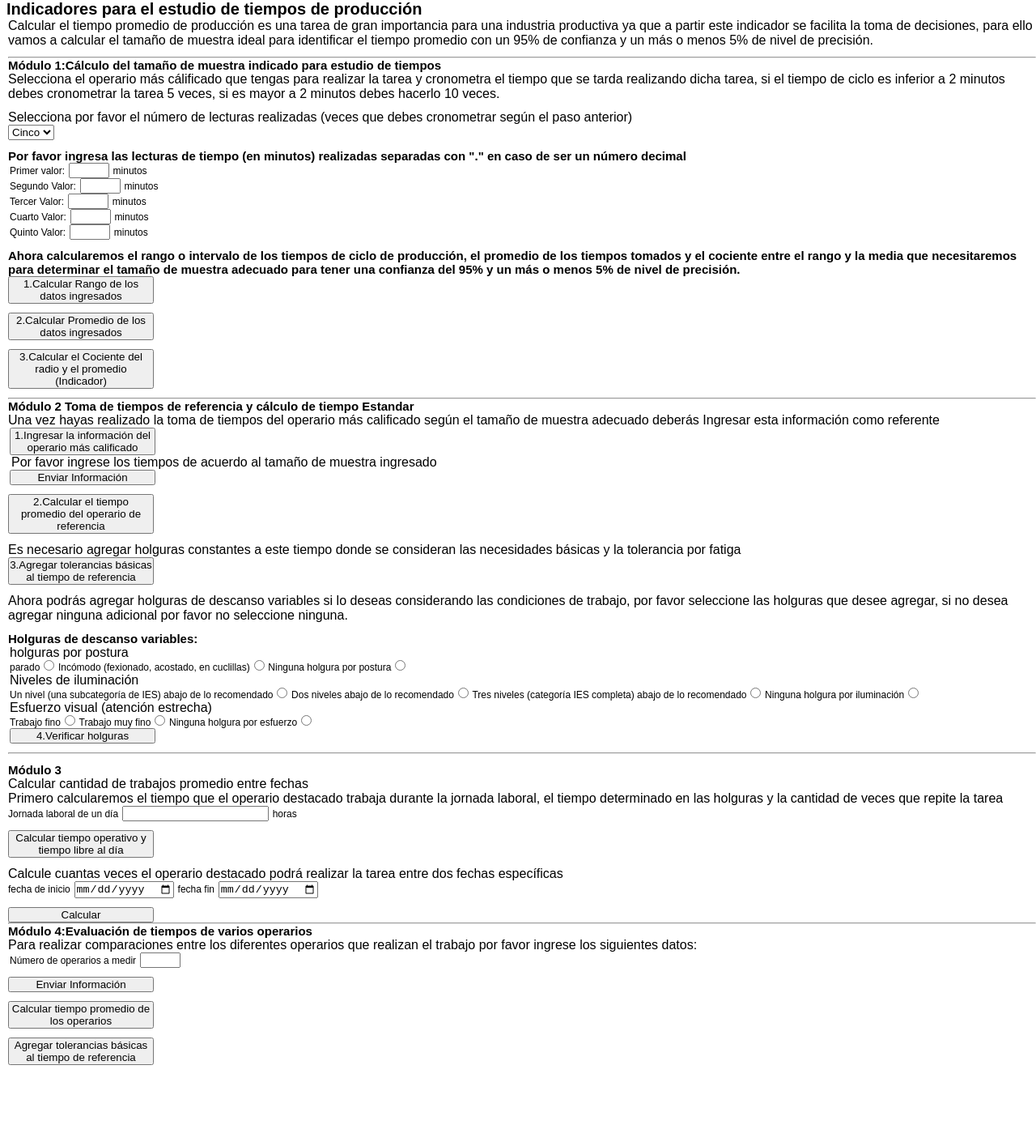
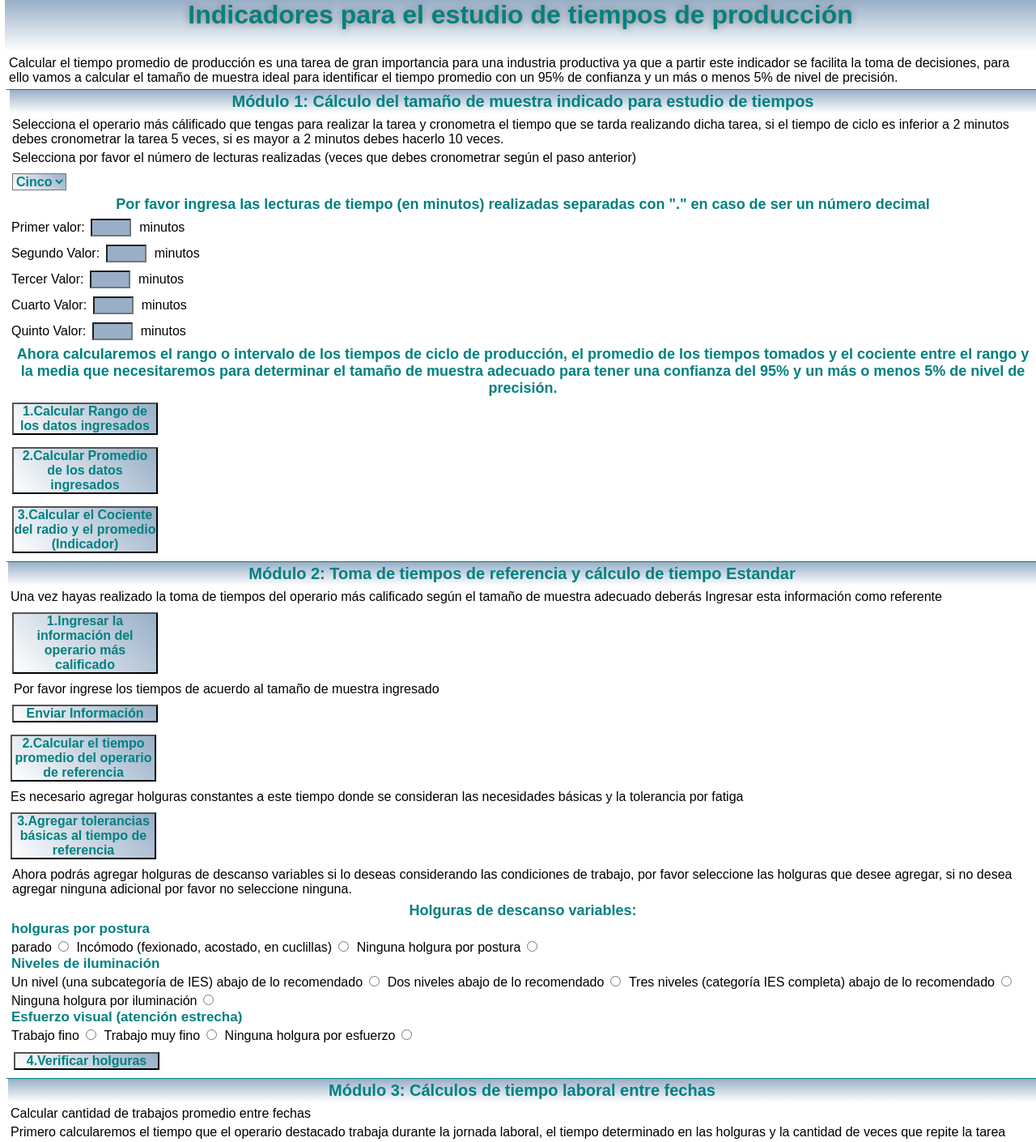
Before and after one commit to maribedaris/Proyecto_Metodos_Tiempos, a website: page index.html in a window 1280 px wide. Shown: the top 1410 px of the page at 81% size. Before the commit the page ends 1326 px from the top, so only its background shows below. Drawn offline with nearby package versions, Linux system fonts and the light colour scheme; a script that the page names is missing.

Commit message:
Se agregó estilos al sitio usando SASS

```diff
--- a/index.html
+++ b/index.html
@@ -5,36 +5,35 @@
     <meta http-equiv="X-UA-Compatible" content="IE=edge">
     <meta name="viewport" content="width=device-width, initial-scale=1.0">
     <title>Simulador Calculadora de tiempos de producción</title>
-    <link rel="stylesheet" href="./style.css">
+    <link rel="stylesheet" href="./estilos/destino.css">
 </head>
 <body>
     <header>
             <h1>Indicadores para el estudio de tiempos de producción</h1>
     </header>
     <main>
-        <section>
         <p>Calcular el tiempo promedio de producción es una tarea de gran importancia para
             una industria productiva ya que a partir este indicador se facilita la toma de decisiones,
             para ello vamos a calcular el tamaño de muestra ideal para identificar el tiempo promedio con un
             95% de confianza y un más o menos 5% de nivel de precisión.
-            </p><br><hr>
-            <h2>Módulo 1:Cálculo del tamaño de muestra indicado para estudio de tiempos</h2>
+        </p>
+        <section class="mod1">
+        <div>
+            <h2>Módulo 1: Cálculo del tamaño de muestra indicado para estudio de tiempos</h2>
             <p>Selecciona el operario más cálificado que tengas para realizar la tarea y cronometra
                 el tiempo que se tarda realizando dicha tarea, si el tiempo de ciclo es inferior a 2 minutos
                 debes cronometrar la tarea 5 veces, si es mayor a 2 minutos debes hacerlo 10 veces.
             </p>
-            <br>
             <p>Selecciona por favor el número de lecturas realizadas (veces que debes cronometrar
                 según el paso anterior)</p>
             <select name="times" id="times">
                 <option value="five">Cinco</option>
                 <option value="ten">Diez</option>
             </select>
-        </section>
-        <br>
-        <section>
-            <h2>Por favor ingresa las lecturas  de tiempo (en minutos) realizadas separadas con "." en caso de ser un número decimal
-            </h2>
+        </div>
+        <div>
+            <h3>Por favor ingresa las lecturas  de tiempo (en minutos) realizadas separadas con "." en caso de ser un número decimal
+            </h3>
             <div>
                 <span>Primer valor:</span>
                 <input type="number" id="value1" style="width : 50px"/>
@@ -85,30 +84,30 @@
                 <input type="number" id="value10" style="width : 50px"/>
                 <span>minutos</span>
             </div>
-    </section><br>
-    <section>
-            <h2>Ahora calcularemos el rango o intervalo de los tiempos de ciclo de producción, el
+        </div>
+        <div>
+            <h3>Ahora calcularemos el rango o intervalo de los tiempos de ciclo de producción, el
                 promedio de los tiempos tomados y el cociente entre el rango y la media que necesitaremos
                 para determinar el tamaño de muestra adecuado para tener una confianza del 95%
                 y un más o menos 5% de nivel de precisión.
-            </h2>
+            </h3>
             <button id="submitRange" href="#" style="width : 180px"
                 >1.Calcular Rango de los datos ingresados
             </button>
-            <p id="rangeText"></p><br>
+            <p id="rangeText"></p>
             <button id="submitProm" href="#" style="width : 180px"
                 >2.Calcular Promedio de los datos ingresados
             </button>
-            <p id="promText"></p><br>
+            <p id="promText"></p>
             <button id="submitInd" href="#" style="width : 180px"
                 >3.Calcular el Cociente del radio y el promedio (Indicador)
             </button>
-            <p id="indicatorText"></p><br>
+            <p id="indicatorText"></p>
             <p id="tamMuestraText"></p>
+        </div>
     </section>
-    <section>
-        <hr>
-        <h2>Módulo 2 Toma de tiempos de referencia y cálculo de tiempo Estandar</h2>
+    <section class="mod2">
+        <h2>Módulo 2: Toma de tiempos de referencia y cálculo de tiempo Estandar</h2>
         <p>Una vez hayas realizado la toma de tiempos del operario más calificado
             según el tamaño de muestra adecuado deberás Ingresar esta información como referente
         </p>
@@ -137,27 +136,25 @@
         </div>
         <p id="datosIngresados"></p>
         <p id="tiemposTexto"></p>
-        <div id="tiemposIngresados">
-        </div><br>
+        <div id="tiemposIngresados"></div>
         <button id="calcTimePromRef" href="#" style="width : 180px"
             >2.Calcular el tiempo promedio del operario de referencia
         </button>
-        <p id="promTimeRef"></p><br>
+        <p id="promTimeRef"></p>
         <p>Es necesario agregar holguras constantes a este tiempo donde se consideran las necesidades básicas
             y la tolerancia por fatiga </p>
         <button id="calcTimeEstandRef" href="#" style="width : 180px"
             >3.Agregar tolerancias básicas al tiempo de referencia
         </button>
-        <p id="estandTimeRef"></p><br>
-    </section>
-    <section>
+        <p id="estandTimeRef"></p>
+        <div>
                 <p>Ahora podrás agregar holguras de descanso variables si lo deseas
                     considerando las condiciones de trabajo, por favor seleccione las holguras que desee agregar,
                     si no desea agregar ninguna adicional por favor no seleccione ninguna.
-            </p><br>
-            <h2>Holguras de descanso variables:</h2>
+                </p>
+                <h3>Holguras de descanso variables:</h3>
                 <div>
-                <p>holguras por postura</p>
+                    <h4>holguras por postura</h4>
                     <span>parado</span>
                     <input type="radio" id="radioPost1" name="postura" value="parado" class="holguraVar"/>
                     <span>Incómodo (fexionado, acostado, en cuclillas)</span>
@@ -166,7 +163,7 @@
                     <input type="radio"  id="radioPost3" name="postura" value="ninguna" class="holguraVar"/>
                 </div>
                 <div>
-                <p>Niveles de iluminación</p>
+                    <h4>Niveles de iluminación</h4>
                     <span>Un nivel (una subcategoría de IES) abajo de lo recomendado</span>
                     <input type="radio" id="radioLuz1" name="luz" value="luz1" class="holguraVar"/>
                     <span>Dos niveles abajo de lo recomendado</span>
@@ -177,7 +174,7 @@
                     <input type="radio"  id="radioLuz4" name="luz" value="ninguna" class="holguraVar"/>
                 </div>
                 <div>
-                <p>Esfuerzo visual (atención estrecha)</p>
+                    <h4>Esfuerzo visual (atención estrecha)</h4>
                     <span>Trabajo fino</span>
                     <input type="radio" id="radiofino1" name="esfuerzo" value="fino1" class="holguraVar"/>
                     <span>Trabajo muy fino</span>
@@ -190,33 +187,33 @@
                     <button  href="#" style="width : 180px" id="calcTimeEstandRefFinal"
                         >4.Verificar holguras
                     </button>
-                <p id="estandTimeRefFinal"></p><br>
+                    <p id="estandTimeRefFinal"></p>
                 </div>
-            <hr>
-    </section><br>
-    <section>
-        <h2>Módulo 3</h2>
+        </div>
+    </section>
+    <section class="mod3">
+        <h2>Módulo 3: Cálculos de tiempo laboral entre fechas</h2>
         <p>Calcular cantidad de trabajos promedio entre fechas</p>
         <p>Primero calcularemos el tiempo que el operario destacado trabaja durante la jornada laboral, el tiempo determinado en las holguras y la cantidad de veces que repite la tarea</p>
         <span>Jornada laboral de un día</span>
         <input type="number"id="jornada"/>
-        <span>horas</span><br><br>
+        <span>horas</span><br>
         <button  href="#" style="width : 180px" id="CalcTimeFree"
         >Calcular tiempo operativo y tiempo libre al día
         </button>
-        <p id="indOperDest"></p><br>
+        <p id="indOperDest"></p>
         <p>Calcule cuantas veces el operario destacado podrá realizar la tarea entre dos fechas específicas</p>
         <span>fecha de inicio</span>
         <input type="date"id="dateInit"/>
         <span>fecha fin</span>
-        <input type="date"id="dateFin"/><br><br>
+        <input type="date"id="dateFin"/><br>
         <button  href="#" style="width : 180px" id="entreFechas"
                 >Calcular
             </button>
-        <p id="IndDates"></p><hr>
+        <p id="IndDates"></p>
     </section>
-    <section>
-            <h2>Módulo 4:Evaluación de tiempos de varios operarios</h2>
+    <section class="mod4">
+            <h2>Módulo 4: Evaluación de tiempos de varios operarios</h2>
             <p>Para realizar comparaciones entre los diferentes operarios que realizan el
                 trabajo por favor ingrese los siguientes datos:
             </p>
@@ -224,20 +221,20 @@
                 <span>Número de operarios a medir</span>
                     <input id="numOperarios" style="width : 50px"/>
             </div>
-            <div id="infOperarios"></div><br>
+            <div id="infOperarios"></div>
             <button  href="#" style="width : 180px" id="InfMult"
                 >Enviar Información
             </button>
-            <div id="multP"></div><br>
+            <div id="multP"></div>
             <button  href="#" style="width : 180px" id="promMult"
             >Calcular tiempo promedio de los operarios
             </button>
             <p id="estandTimeRefMult"></p>
-            <div id="promMultP"></div><br>
+            <div id="promMultP"></div>
             <button  href="#" style="width : 180px" id="estMult"
             >Agregar tolerancias básicas al tiempo de referencia
             </button>
-            <div id="timeEstSectionP"></div><br>
+            <div id="timeEstSectionP"></div>
             <!--<p>Para las holguras de descanso variables por favor seleccione la opción a usar:</p>
             <div>
                 <span>Seleccionar las mismas holguras del operario de referencia</span>
@@ -278,11 +275,11 @@
             </button><br><br>-->
     </section>
 </main>
+<footer></footer>
 <script src="./objetos.js" ></script>
 <script src="./app.js" ></script>
 <script src="./eventos.js" ></script>
 <script src="https://cdn.jsdelivr.net/npm/luxon@3.0.1/build/global/luxon.min.js"></script>
-
 <script src="https://cdn.jsdelivr.net/npm/luxon-business-days/dist/index.js"></script>
 </body>
 </html>
--- /dev/null
+++ b/scss/_colores.scss
@@ -0,0 +1,4 @@
+//Variables colores
+$color-principal:#98AFC7;
+$color-letra:#008080;
+$color-blanco:white;
--- /dev/null
+++ b/scss/origen.scss
@@ -0,0 +1,110 @@
+@import 'colores';
+
+* {
+    box-sizing: border-box;
+    margin: 0;
+    padding: 0;
+    margin-left: 2px;
+}
+
+html {
+    font-size: 62.5%;
+    font-family: "DM Sans", sans-serif;
+}
+body{
+    p{
+        font-size: 1.6rem;
+        font-weight: 500;
+        margin: 5px;
+    }
+    span{
+        font-size: 1.6rem;
+        font-weight: 500;
+    }
+}
+
+header{
+    background:linear-gradient(to bottom,$color-principal, $color-blanco);
+    height: 8vh;
+    h1{
+        font-size: 3.2rem;
+        text-align: center;
+        color:$color-letra;
+        margin: auto auto;
+        text-shadow: 0 0 10px gray;
+        font-weight: bold;
+    }
+}
+
+main{
+    section{
+        border-top:$color-letra 1px solid;
+        margin-top:2px;
+        margin-bottom: 5px;
+    }
+    h2{
+        background:linear-gradient(to bottom,$color-principal,$color-blanco);
+        color:$color-letra;
+        text-align: center;
+        padding: 3px;
+        font-size: 2rem;
+    }
+
+    h3{
+        padding: 2px;
+        font-size: 1.8rem;
+        color: $color-letra;
+        text-align: center;
+    }
+
+    h4{
+        font-size: 1.7rem;
+        font-weight:bold;
+        color:$color-letra;
+    }
+
+    input{
+        background-color: $color-principal;
+        color: $color-letra;
+        font-size: 1.6rem;
+        font-weight: bold;
+        margin: 5px;
+    &:focus{
+        background-color: $color-letra;
+        color: $color-blanco;
+        font-weight: bold;
+        }
+    }
+
+    button{
+        background:linear-gradient(45deg,$color-blanco,$color-principal);
+        color: $color-letra;
+        font-size: 1.6rem;
+        font-weight: bold;
+        margin: 5px;
+    &:hover{
+        font-weight: bold;
+        color:black;
+        }
+    }
+    .mod1{
+        select{
+            background:linear-gradient(45deg,$color-blanco,$color-principal);
+            color: $color-letra;
+            font-size: 1.6rem;
+            font-weight: bold;
+            margin: 5px;
+        &:focus{
+            background-color: $color-principal;
+            color: $color-letra;
+            font-weight: bold;
+            }
+        }
+    }
+}
+
+footer{
+    background:linear-gradient(to bottom,$color-principal,$color-blanco);
+    height: 6vh;
+    border-top:$color-letra 1px solid;
+}
--- a/style.css
+++ /dev/null
@@ -1,38 +0,0 @@
-
-* {
-    box-sizing: border-box;
-    margin: 0;
-    padding: 0;
-    margin-left: 2px;
-  }
-html {
-    font-size: 62.5%;
-    font-family: "DM Sans", sans-serif;
-   }
-
-   .input-times-section{
-    display: flex;
-    flex-direction: column;
-}
-
-body p{
-  font-size: 1.6rem;
-  font-weight: 500;
-}
-
-body span{
-  font-size: 1.2rem;
-  font-weight: 500;
-}
-
-.table-img{
-  width: 480px;
-    height: 800px;
-    background-image: url(./tabla.png);
-    background-position: center;
-    background-size: cover;
-    background-repeat: no-repeat;
-    margin: 0 auto;
-    margin-top: 10px;
-    margin-bottom: 10px;
-}
```
Also changed, not shown: package.json (added, +19 -0 lines), estilos/destino.css (added), scss/origen.css (added), 2 other files. Lines whose indentation alone changed are shown as unchanged.
